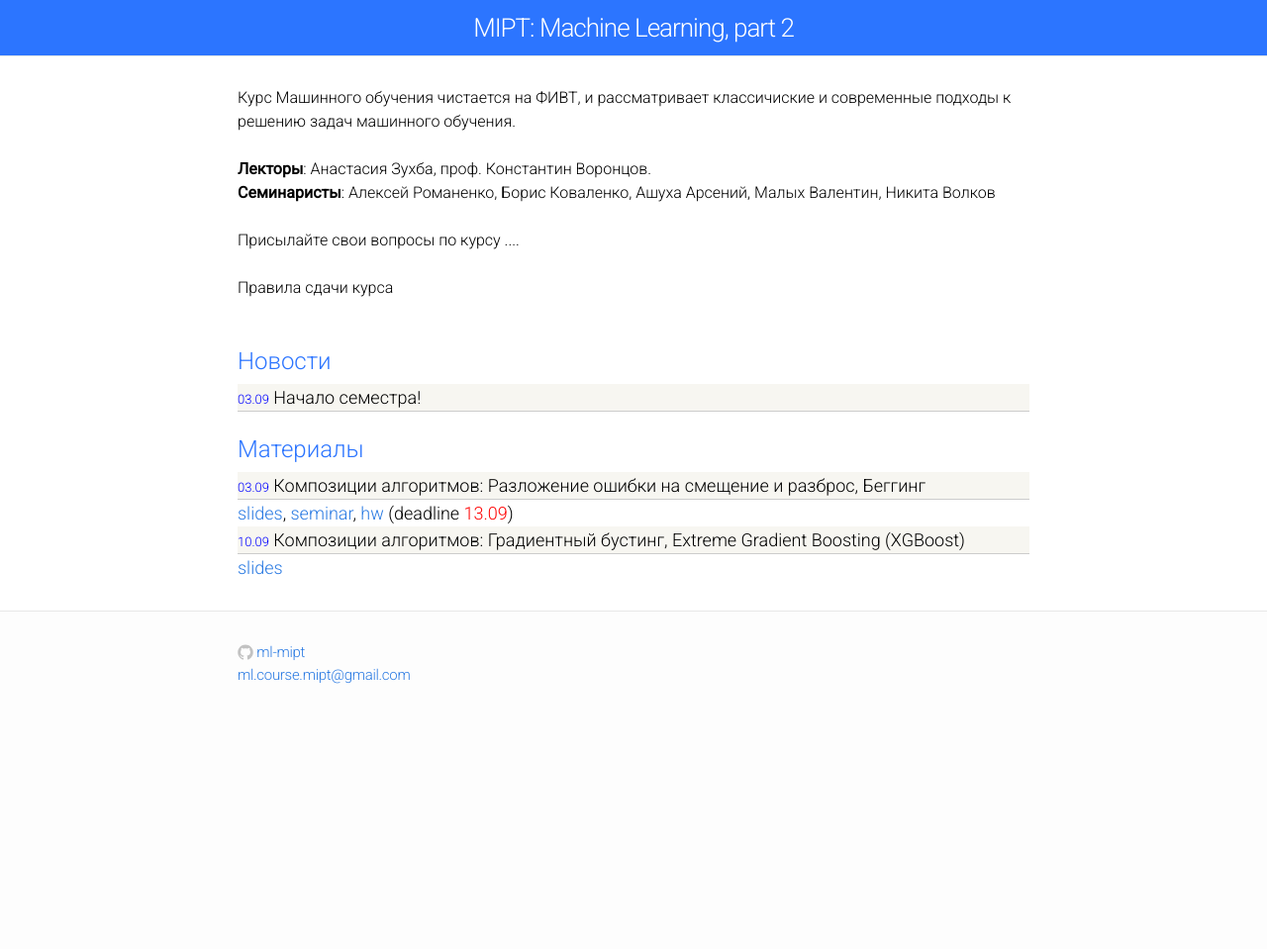
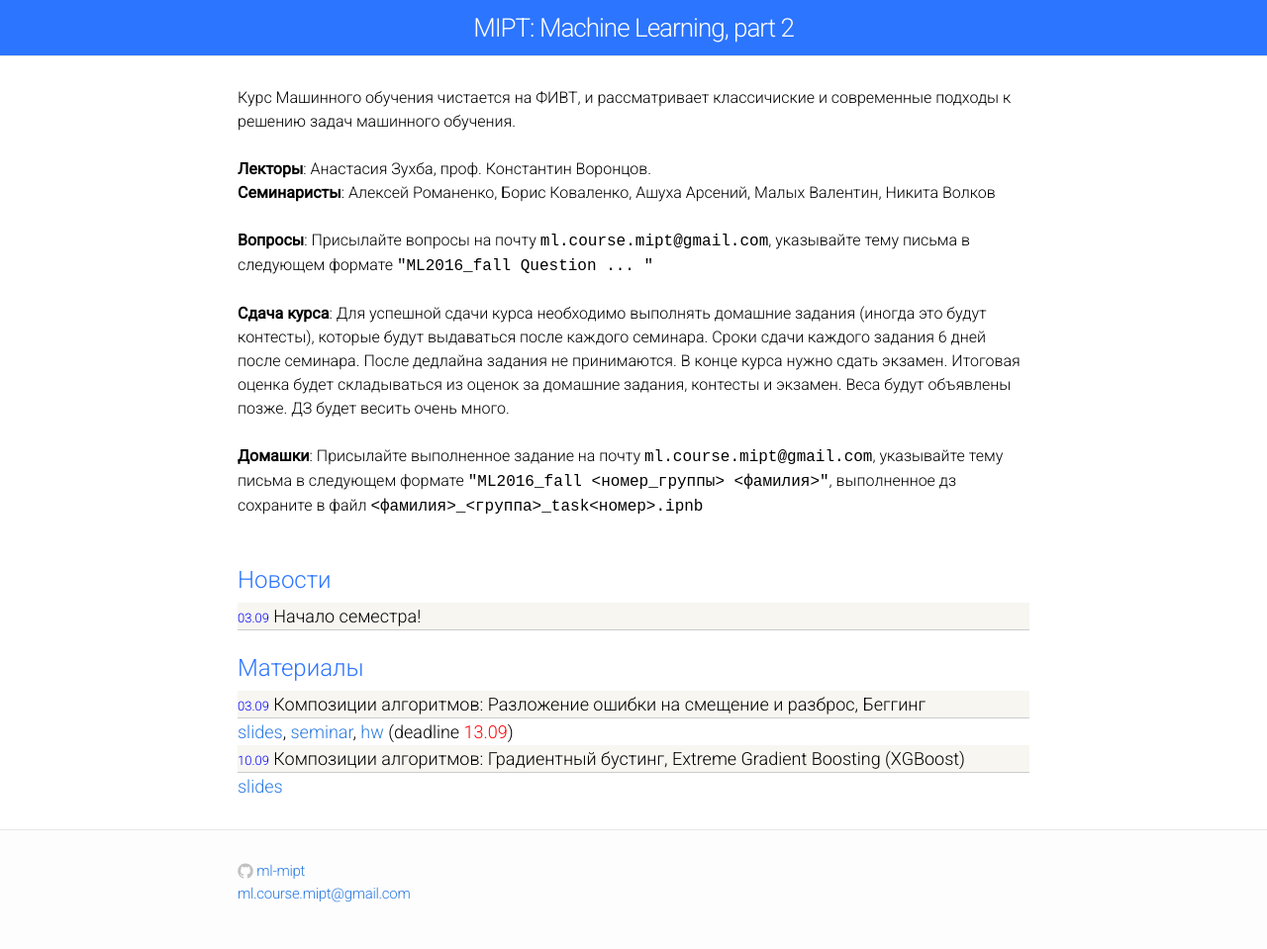
Before and after one commit to ml-mipt/old-ml-mipt.github.io, a Jekyll site: the page built from index.html, in a window 1280 px wide. Shown: the whole page at 99% size. Built offline with Jekyll 4.4.1, drawn with Linux system fonts in a browser that asks for light colours; before the commit the page ends 900 px from its top, so only the background shows below that.

Commit message:
seminar 1: camera ready version

```diff
--- a/index.html
+++ b/index.html
@@ -8,9 +8,11 @@ layout: default
   <b>Лекторы</b>: Анастасия Зухба, проф. Константин Воронцов. <br>
   <b>Семинаристы</b>: Алексей Романенко, Борис Коваленко, Ашуха Арсений, Малых Валентин, Никита Волков<br>
   <br>
-  Присылайте свои вопросы по курсу .... <br>
+  <b>Вопросы</b>: Присылайте вопросы на почту <tt>ml.course.mipt@gmail.com</tt>, указывайте тему письма в следующем формате <tt>"ML2016_fall Question ... "</tt> <br>
   <br>
-  Правила сдачи курса<br>
+  <b>Сдача курса</b>: Для успешной сдачи курса необходимо выполнять домашние задания (иногда это будут контесты), которые будут выдаваться после каждого семинара. Сроки сдачи каждого задания 6 дней после семинара. После дедлайна задания не принимаются. В конце курса нужно сдать экзамен. Итоговая оценка будет складываться из оценок за домашние задания, контесты и экзамен. Веса будут объявлены позже. ДЗ будет весить очень много. <br>
+  <br>
+  <b>Домашки</b>: Присылайте выполненное задание на почту <tt>ml.course.mipt@gmail.com</tt>, указывайте тему письма в следующем формате <tt>"ML2016_fall <номер_группы> <фамилия>"</tt>, выполненное дз сохраните в файл <tt><фамилия>_<группа>_task<номер>.ipnb</tt><br>
   <br>
 </div>
 
```
